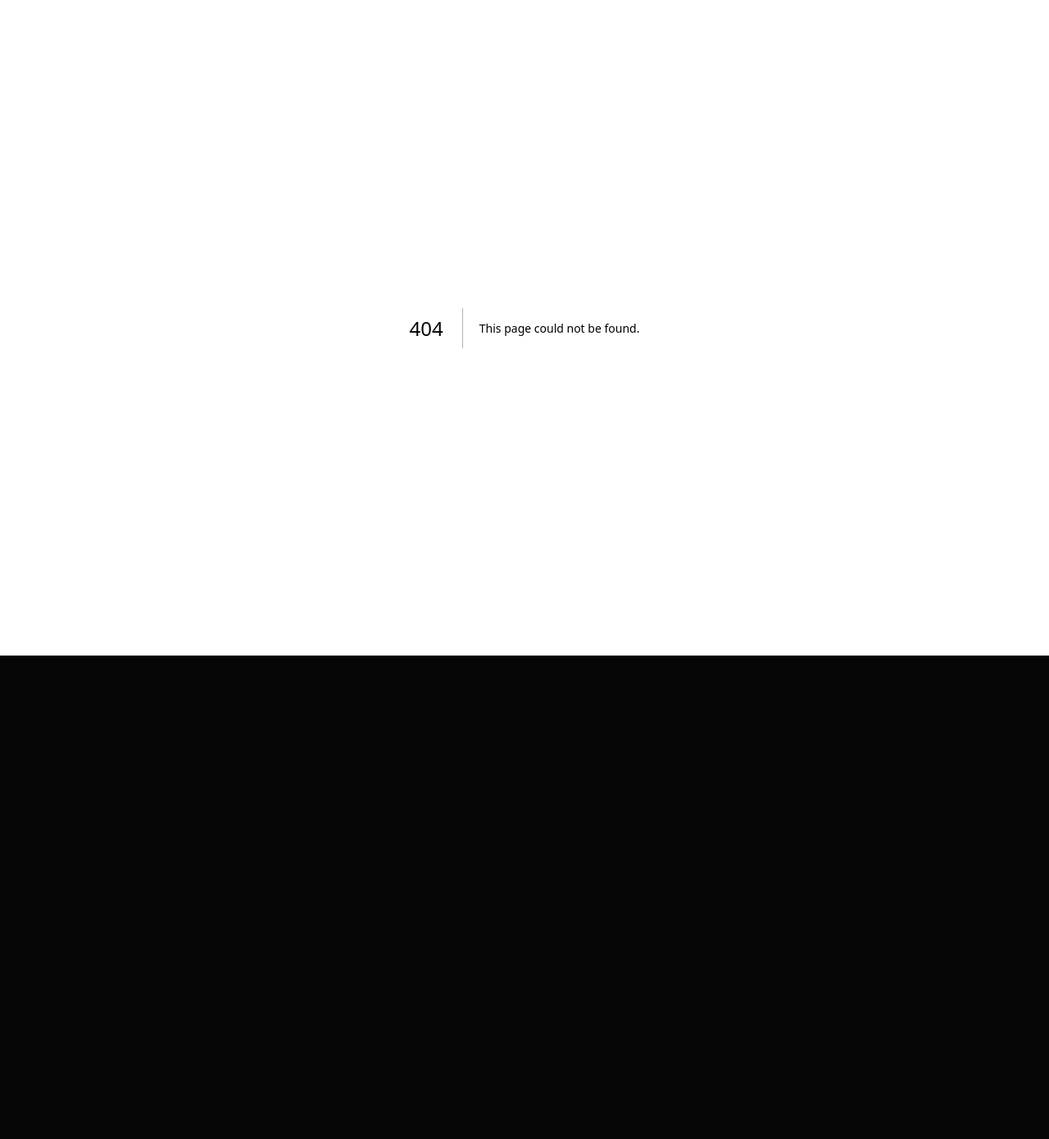
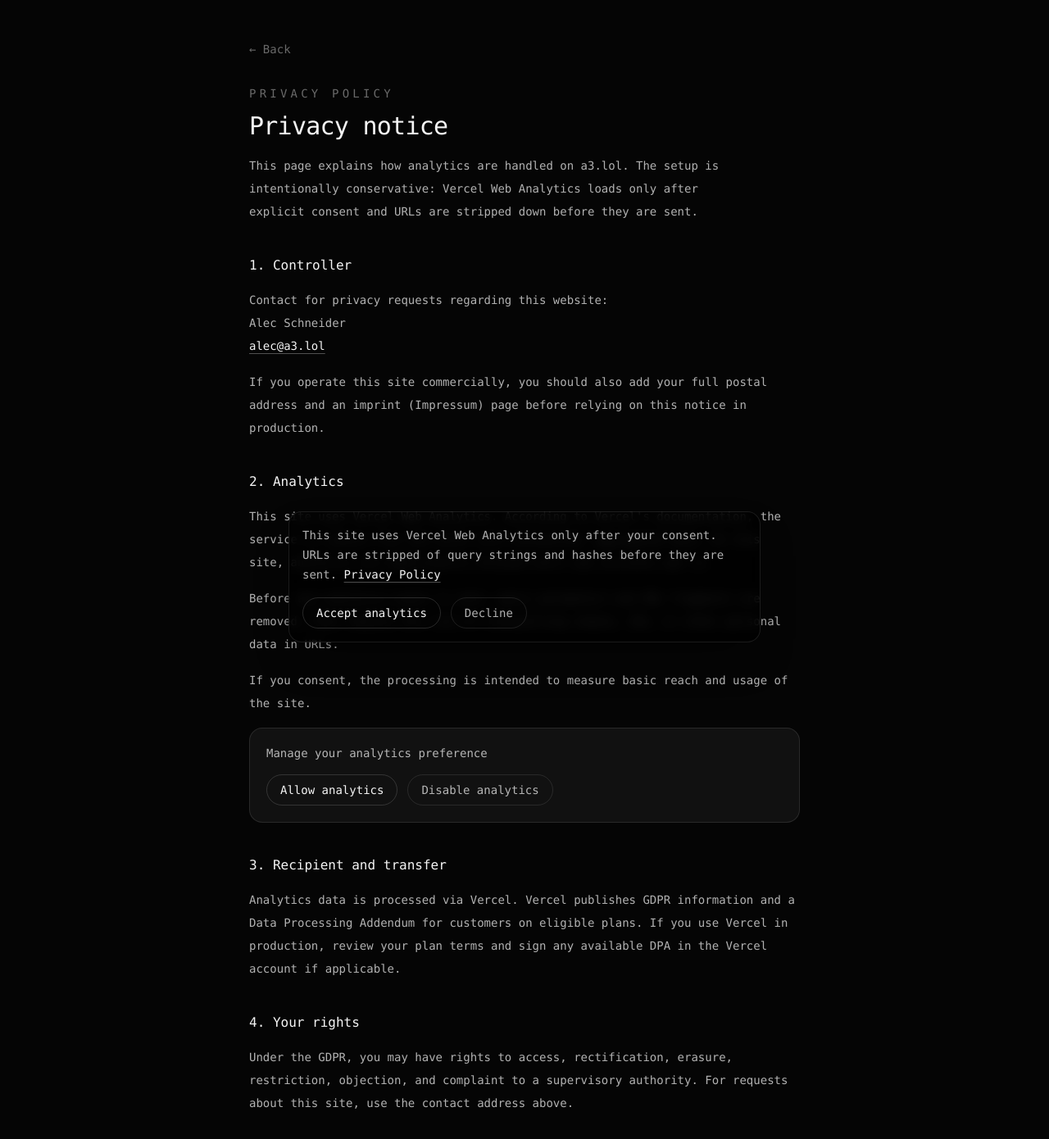
Before and after one commit to AlecSchneider/a3dotlol, a Next.js app: page /privacy in a window 1280 px wide. Before the commit this address had no page. Shown: the top 1390 px of the page at 82% size. Before the commit the page ends 800 px from the top, so only its background shows below. Built offline with nearby package versions, Linux system fonts and the light colour scheme.

Commit message:
adds privacy policy

```diff
--- a/src/app/layout.tsx
+++ b/src/app/layout.tsx
@@ -1,7 +1,8 @@
 import "~/styles/globals.css";
 
 import { type Metadata } from "next";
-import { Analytics } from "@vercel/analytics/next";
+
+import { AnalyticsConsent } from "~/components/analytics-consent";
 
 export const metadata: Metadata = {
   title: "a3.lol",
@@ -16,7 +17,7 @@ export default function RootLayout({
     <html lang="en">
       <body>
         {children}
-        <Analytics />
+        <AnalyticsConsent />
       </body>
     </html>
   );
--- a/src/app/page.tsx
+++ b/src/app/page.tsx
@@ -42,7 +42,7 @@ export default function HomePage() {
   return (
     <main className="min-h-screen bg-[var(--page)] text-[var(--text-primary)]">
       <div className="relative flex min-h-screen flex-col">
-        <div className="relative flex min-h-screen flex-1 items-center justify-center px-6">
+        <div className="relative flex flex-1 items-center justify-center px-6 py-16">
           <div className="homepage-glow" />
 
           <div className="relative z-10 w-full max-w-xs">
@@ -77,6 +77,17 @@ export default function HomePage() {
             </nav>
           </div>
         </div>
+
+        <footer className="homepage-fade px-6 pb-6 [animation-delay:420ms]">
+          <div className="mx-auto w-full max-w-xs">
+            <Link
+              className="text-xs text-[var(--text-muted)] transition hover:text-[var(--text-primary)]"
+              href="/privacy"
+            >
+              privacy policy
+            </Link>
+          </div>
+        </footer>
       </div>
     </main>
   );
--- /dev/null
+++ b/src/app/privacy/page.tsx
@@ -0,0 +1,104 @@
+import Link from "next/link";
+
+import { AnalyticsPreferences } from "~/components/analytics-preferences";
+
+export const metadata = {
+  title: "Privacy Policy | a3.lol",
+  description: "Privacy information for a3.lol",
+};
+
+export default function PrivacyPage() {
+  return (
+    <main className="min-h-screen bg-[var(--page)] px-6 py-12 text-[var(--text-primary)]">
+      <div className="mx-auto max-w-2xl">
+        <Link
+          className="text-sm text-[var(--text-muted)] transition hover:text-[var(--text-primary)]"
+          href="/"
+        >
+          ← Back
+        </Link>
+
+        <header className="mt-8">
+          <p className="text-sm uppercase tracking-[0.3em] text-[var(--text-muted)]">
+            Privacy Policy
+          </p>
+          <h1 className="mt-3 text-3xl tracking-tight">Privacy notice</h1>
+          <p className="mt-4 max-w-xl text-sm leading-7 text-[var(--text-subtle)]">
+            This page explains how analytics are handled on a3.lol. The setup is
+            intentionally conservative: Vercel Web Analytics loads only after
+            explicit consent and URLs are stripped down before they are sent.
+          </p>
+        </header>
+
+        <section className="mt-10 space-y-4 text-sm leading-7 text-[var(--text-subtle)]">
+          <h2 className="text-base text-[var(--text-primary)]">
+            1. Controller
+          </h2>
+          <p>
+            Contact for privacy requests regarding this website:
+            <br />
+            Alec Schneider
+            <br />
+            <a
+              className="text-[var(--text-primary)] underline decoration-white/30 underline-offset-4"
+              href="mailto:alec@a3.lol"
+            >
+              alec@a3.lol
+            </a>
+          </p>
+          <p>
+            If you operate this site commercially, you should also add your full
+            postal address and an imprint ({`Impressum`}) page before relying on
+            this notice in production.
+          </p>
+        </section>
+
+        <section className="mt-10 space-y-4 text-sm leading-7 text-[var(--text-subtle)]">
+          <h2 className="text-base text-[var(--text-primary)]">
+            2. Analytics
+          </h2>
+          <p>
+            This site uses Vercel Web Analytics. According to Vercel&apos;s
+            documentation, the service is cookie-free and works with anonymized,
+            aggregated data. On this site, analytics are additionally blocked
+            until you actively opt in.
+          </p>
+          <p>
+            Before any analytics event is sent, query parameters and URL
+            fragments are removed. That reduces the risk of transmitting tokens,
+            IDs, or other personal data in URLs.
+          </p>
+          <p>
+            If you consent, the processing is intended to measure basic reach
+            and usage of the site.
+          </p>
+          <AnalyticsPreferences />
+        </section>
+
+        <section className="mt-10 space-y-4 text-sm leading-7 text-[var(--text-subtle)]">
+          <h2 className="text-base text-[var(--text-primary)]">
+            3. Recipient and transfer
+          </h2>
+          <p>
+            Analytics data is processed via Vercel. Vercel publishes GDPR
+            information and a Data Processing Addendum for customers on eligible
+            plans. If you use Vercel in production, review your plan terms and
+            sign any available DPA in the Vercel account if applicable.
+          </p>
+        </section>
+
+        <section className="mt-10 space-y-4 text-sm leading-7 text-[var(--text-subtle)]">
+          <h2 className="text-base text-[var(--text-primary)]">
+            4. Your rights
+          </h2>
+          <p>
+            Under the GDPR, you may have rights to access, rectification,
+            erasure, restriction, objection, and complaint to a supervisory
+            authority. For requests about this site, use the contact address
+            above.
+          </p>
+        </section>
+      </div>
+    </main>
+  );
+}
--- /dev/null
+++ b/src/components/analytics-consent.tsx
@@ -0,0 +1,71 @@
+"use client";
+
+import Link from "next/link";
+import { Analytics } from "@vercel/analytics/next";
+import { useEffect, useState } from "react";
+
+import {
+  ANALYTICS_CONSENT_KEY,
+  sanitizeAnalyticsEvent,
+} from "~/lib/analytics";
+
+type ConsentState = "accepted" | "declined" | null;
+
+export function AnalyticsConsent() {
+  const [consent, setConsent] = useState<ConsentState>(null);
+  const [loaded, setLoaded] = useState(false);
+
+  useEffect(() => {
+    const storedConsent = window.localStorage.getItem(ANALYTICS_CONSENT_KEY);
+
+    if (storedConsent === "accepted" || storedConsent === "declined") {
+      setConsent(storedConsent);
+    }
+
+    setLoaded(true);
+  }, []);
+
+  const updateConsent = (nextConsent: Exclude<ConsentState, null>) => {
+    window.localStorage.setItem(ANALYTICS_CONSENT_KEY, nextConsent);
+    setConsent(nextConsent);
+  };
+
+  return (
+    <>
+      {consent === "accepted" ? (
+        <Analytics beforeSend={sanitizeAnalyticsEvent} />
+      ) : null}
+
+      {loaded && consent === null ? (
+        <div className="fixed right-4 bottom-4 left-4 z-50 mx-auto max-w-xl rounded-2xl border border-white/10 bg-black/80 p-4 text-sm text-[var(--text-subtle)] shadow-2xl shadow-black/40 backdrop-blur">
+          <p className="leading-6">
+            This site uses Vercel Web Analytics only after your consent. URLs
+            are stripped of query strings and hashes before they are sent.{" "}
+            <Link
+              className="text-[var(--text-primary)] underline decoration-white/30 underline-offset-4"
+              href="/privacy"
+            >
+              Privacy Policy
+            </Link>
+          </p>
+          <div className="mt-4 flex flex-wrap gap-3">
+            <button
+              className="rounded-full border border-white/15 px-4 py-2 text-[var(--text-primary)] transition hover:border-white/30"
+              onClick={() => updateConsent("accepted")}
+              type="button"
+            >
+              Accept analytics
+            </button>
+            <button
+              className="rounded-full border border-white/10 px-4 py-2 transition hover:border-white/20"
+              onClick={() => updateConsent("declined")}
+              type="button"
+            >
+              Decline
+            </button>
+          </div>
+        </div>
+      ) : null}
+    </>
+  );
+}
--- /dev/null
+++ b/src/components/analytics-preferences.tsx
@@ -0,0 +1,34 @@
+"use client";
+
+import { ANALYTICS_CONSENT_KEY } from "~/lib/analytics";
+
+export function AnalyticsPreferences() {
+  const saveConsent = (nextConsent: "accepted" | "declined") => {
+    window.localStorage.setItem(ANALYTICS_CONSENT_KEY, nextConsent);
+    window.location.reload();
+  };
+
+  return (
+    <div className="rounded-2xl border border-white/10 bg-white/5 p-5">
+      <p className="text-sm text-[var(--text-subtle)]">
+        Manage your analytics preference
+      </p>
+      <div className="mt-4 flex flex-wrap gap-3">
+        <button
+          className="rounded-full border border-white/15 px-4 py-2 text-sm text-[var(--text-primary)] transition hover:border-white/30"
+          onClick={() => saveConsent("accepted")}
+          type="button"
+        >
+          Allow analytics
+        </button>
+        <button
+          className="rounded-full border border-white/10 px-4 py-2 text-sm transition hover:border-white/20"
+          onClick={() => saveConsent("declined")}
+          type="button"
+        >
+          Disable analytics
+        </button>
+      </div>
+    </div>
+  );
+}
--- /dev/null
+++ b/src/lib/analytics.ts
@@ -0,0 +1,15 @@
+import type { BeforeSendEvent } from "@vercel/analytics/next";
+
+export const ANALYTICS_CONSENT_KEY = "analytics-consent";
+
+export function sanitizeAnalyticsEvent(event: BeforeSendEvent) {
+  const url = new URL(event.url);
+
+  url.search = "";
+  url.hash = "";
+
+  return {
+    ...event,
+    url: url.pathname || "/",
+  };
+}
```
